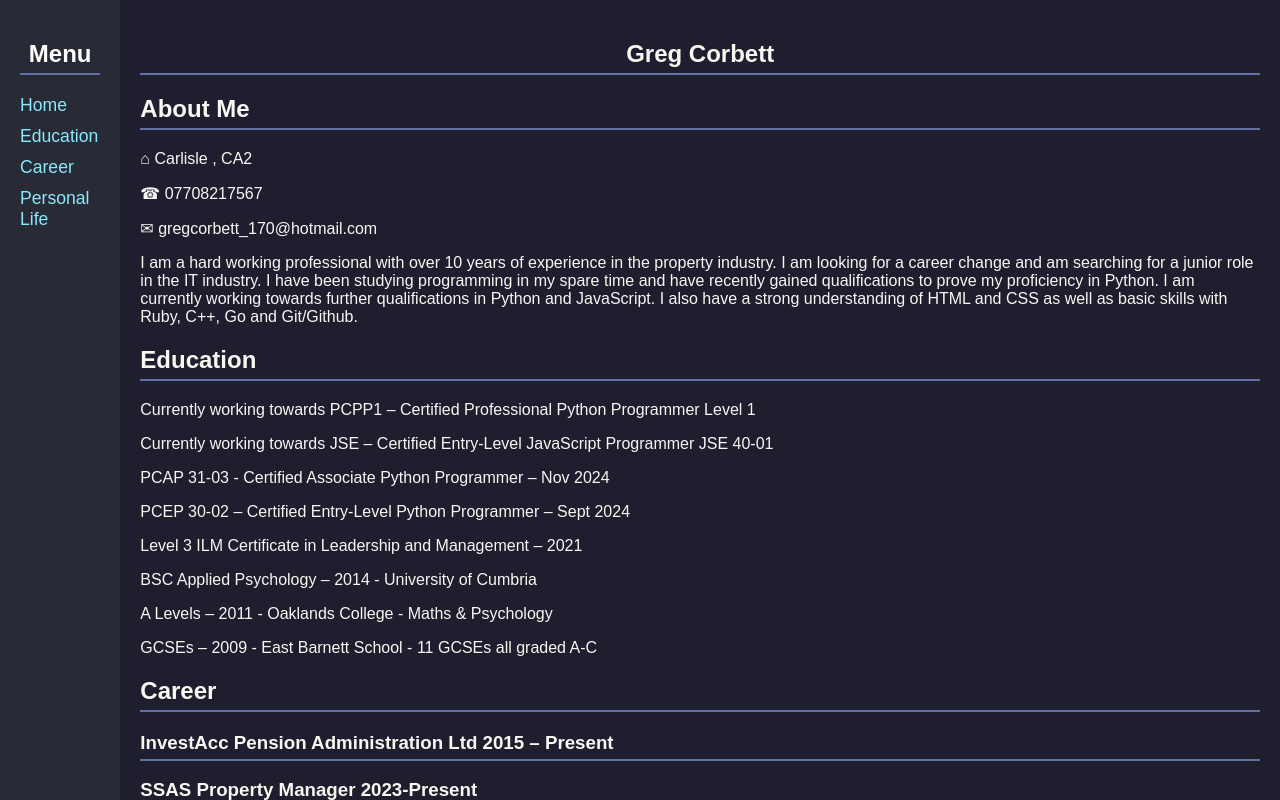
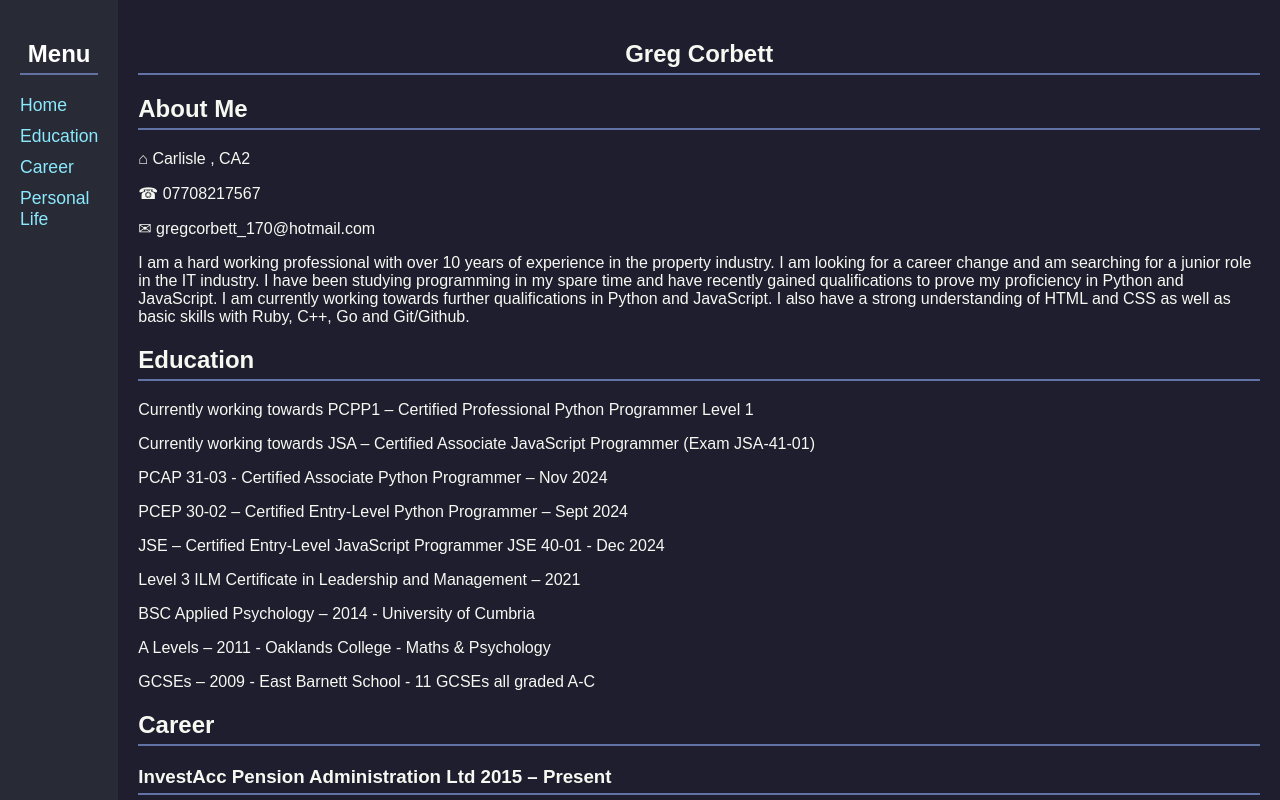
Before and after one commit to corbey08/Digital-CV, a plain HTML site: page index.html in a window 1280 px wide. Drawn offline with Linux system fonts and the light colour scheme; a web font is replaced by a local one.

Commit message:
Update index.html
Updated qualifications section in HTML

```diff
--- a/index.html
+++ b/index.html
@@ -28,14 +28,15 @@
                 <p>⌂ Carlisle , CA2</p>
                 <p>☎ 07708217567</p>
                 <p>✉ gregcorbett_170@hotmail.com</p>
-                <p>I am a hard working professional with over 10 years of experience in the property industry. I am looking for a career change and am searching for a junior role in the IT industry. I have been studying programming in my spare time and have recently gained qualifications to prove my proficiency in Python. I am currently working towards further qualifications in Python and JavaScript. I also have a strong understanding of HTML and CSS as well as basic skills with Ruby, C++, Go and Git/Github.</p>
+                <p>I am a hard working professional with over 10 years of experience in the property industry. I am looking for a career change and am searching for a junior role in the IT industry. I have been studying programming in my spare time and have recently gained qualifications to prove my proficiency in Python and JavaScript. I am currently working towards further qualifications in Python and JavaScript. I also have a strong understanding of HTML and CSS as well as basic skills with Ruby, C++, Go and Git/Github.</p>
             </section>
             <section id="education">
                 <h2>Education</h2>
                 <p>Currently working towards PCPP1 – Certified Professional Python Programmer Level 1</p>
-                <p>Currently working towards JSE – Certified Entry-Level JavaScript Programmer JSE 40-01 </p>
+                <p>Currently working towards JSA – Certified Associate JavaScript Programmer (Exam JSA-41-01)</p>
                 <p>PCAP 31-03 - Certified Associate Python Programmer – Nov 2024</p>
                 <p>PCEP 30-02 – Certified Entry-Level Python Programmer – Sept 2024</p>
+                <p>JSE – Certified Entry-Level JavaScript Programmer JSE 40-01 - Dec 2024</p>
                 <p>Level 3 ILM Certificate in Leadership and Management – 2021</p>
                 <p>BSC Applied Psychology – 2014 - University of Cumbria</p>
                 <p>A Levels – 2011 - Oaklands College - Maths & Psychology</p>
```
